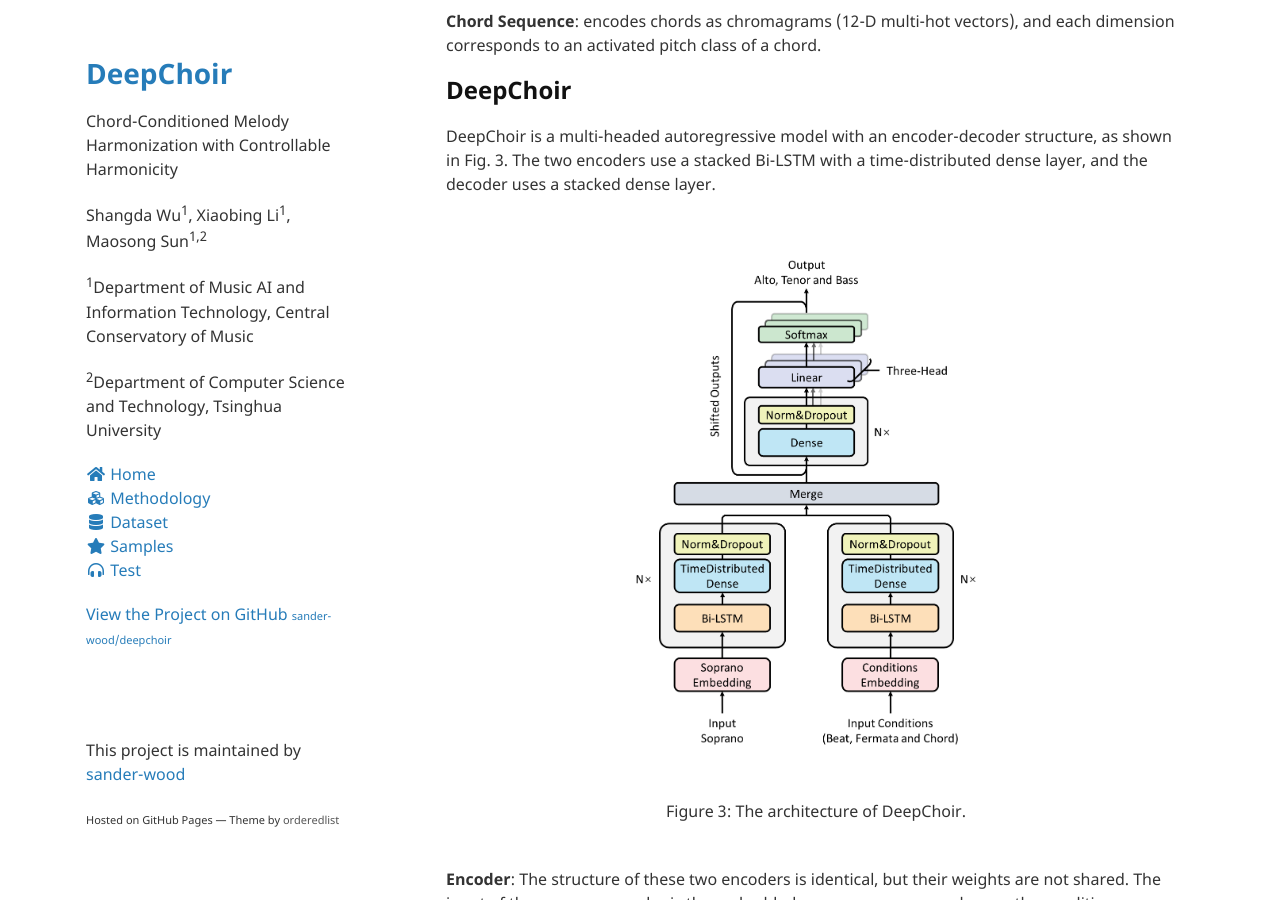
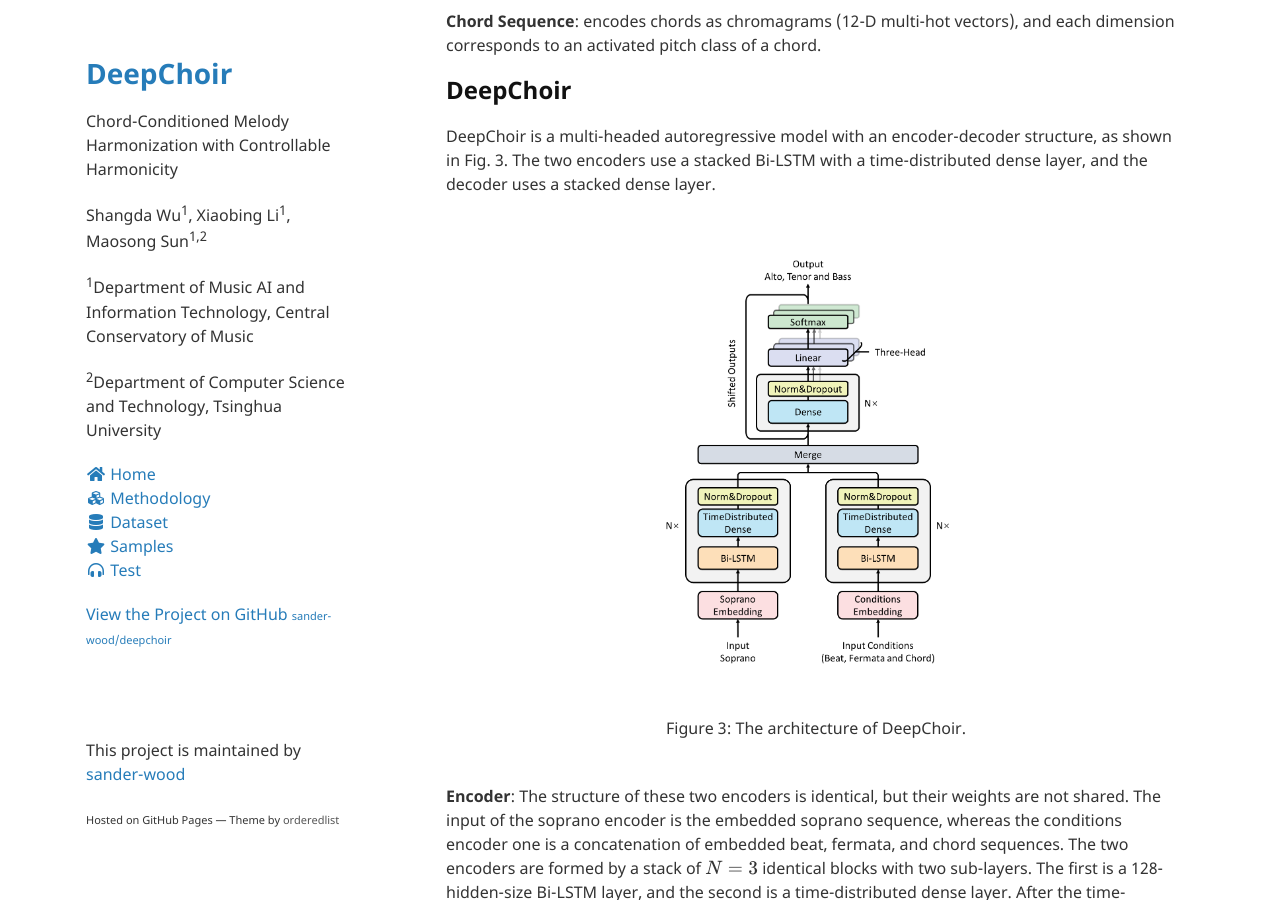
Before and after one commit to sander-wood/deepchoir, a Jekyll site: the page built from methodology.md, in a window 1280 px wide and 900 px high, scrolled down 727 px. Built offline with Jekyll 4.4.1, drawn with Linux system fonts in a browser that asks for light colours; nearby versions of some CDN libraries; formulas are drawn with MathJax 3.

Commit message:
Update methodology.md

```diff
--- a/methodology.md
+++ b/methodology.md
@@ -36,7 +36,7 @@
 DeepChoir is a multi-headed autoregressive model with an encoder-decoder structure, as shown in Fig. 3. The two encoders use a stacked Bi-LSTM with a time-distributed dense layer, and the decoder uses a stacked dense layer.
 
 <br>
-<center><img src="figs/fig3.png" alt="fig3" style="zoom:60%"></center>
+<center><img src="figs/fig3.png" alt="fig3" style="zoom:50%"></center>
 <br>
 <center>Figure 3: The architecture of DeepChoir.</center>
 <br>
```
